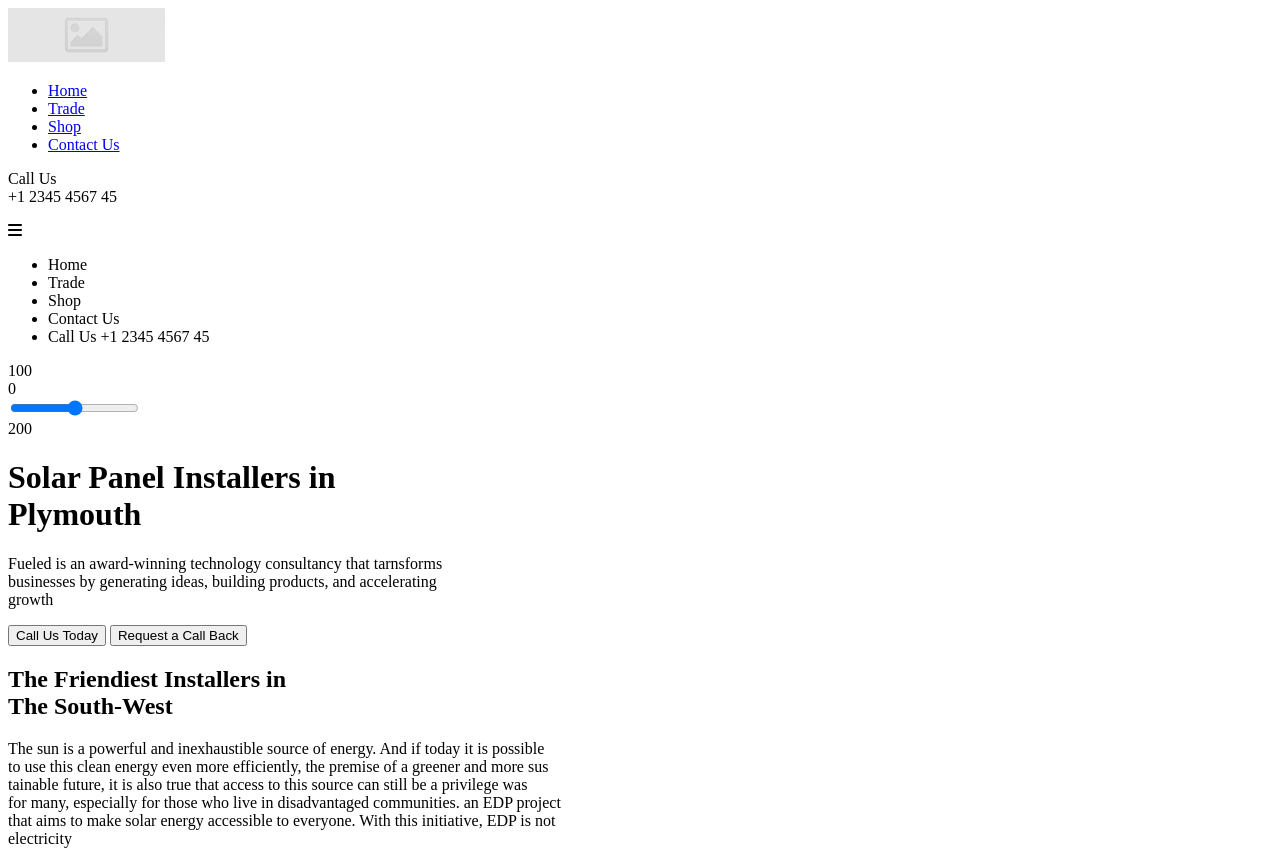
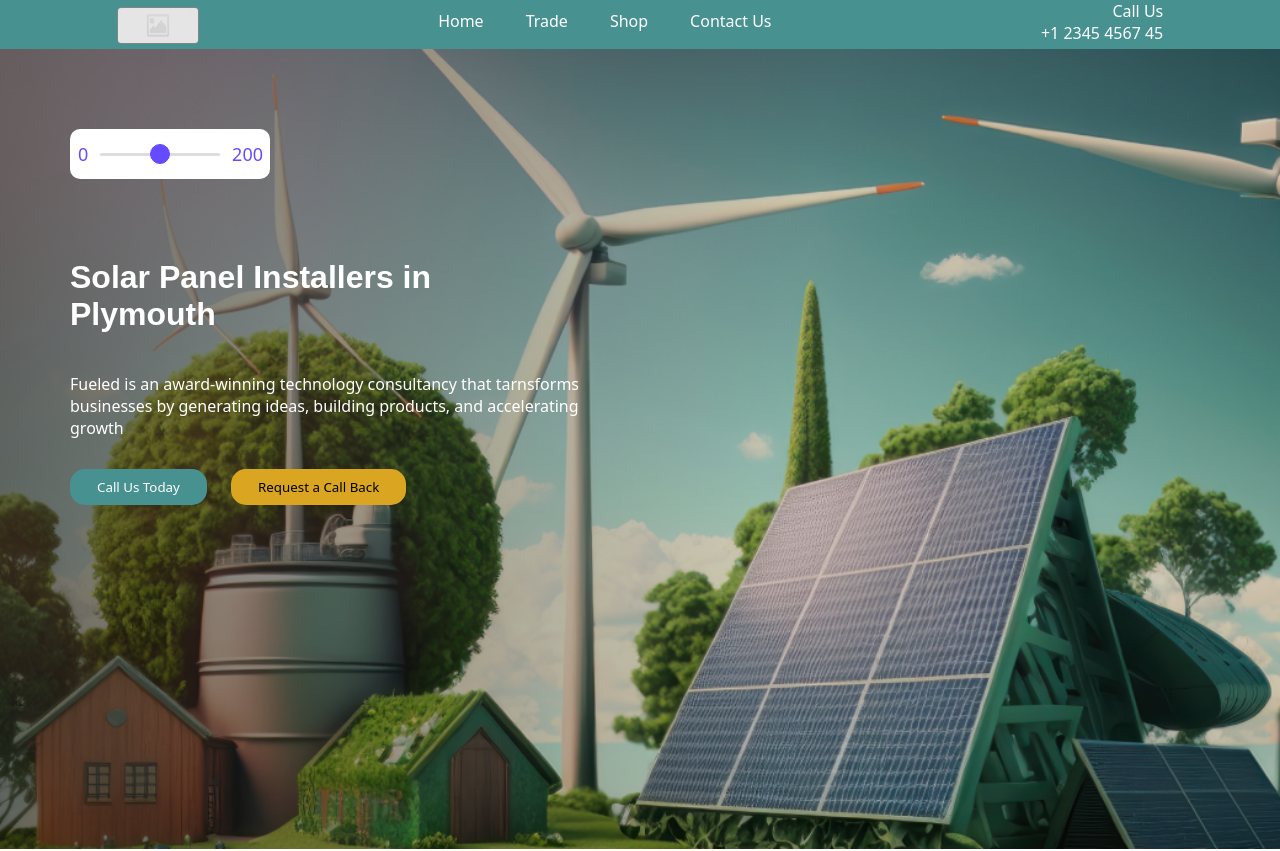
Before and after one commit to MahmoudShaaban00/Task-one, a plain HTML site: page index.html in a window 1280 px wide. Shown: the top 851 px of the page. Drawn offline with Linux system fonts and the light colour scheme.

Commit message:
Update index.html

```diff
--- a/index.html
+++ b/index.html
@@ -4,7 +4,7 @@
     <meta charset="UTF-8">
     <meta name="viewport" content="width=device-width, initial-scale=1.0">
     <link rel="stylesheet" href="https://cdnjs.cloudflare.com/ajax/libs/font-awesome/6.6.0/css/all.min.css">
-    <link rel="stylesheet" href="taskone.css">
+    <link rel="stylesheet" href="index.css">
     <title>Document</title>
 </head>
 <body>
```
